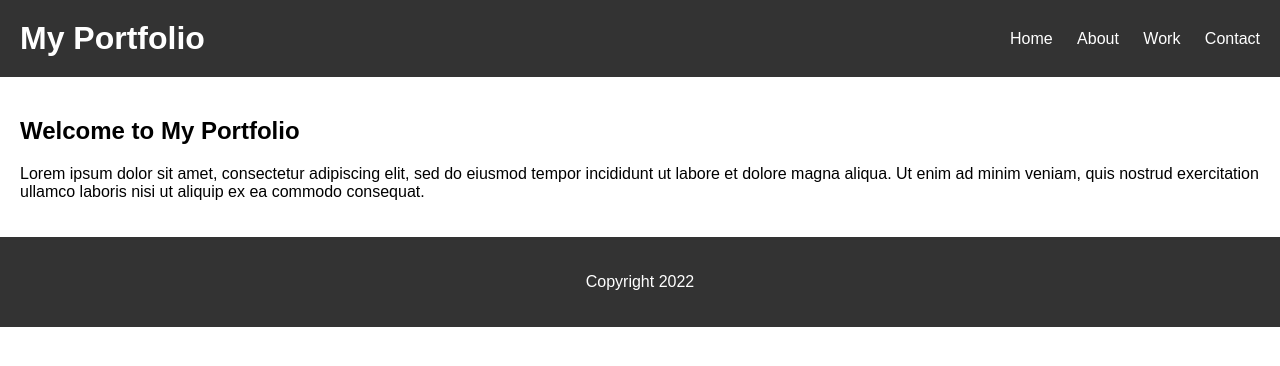
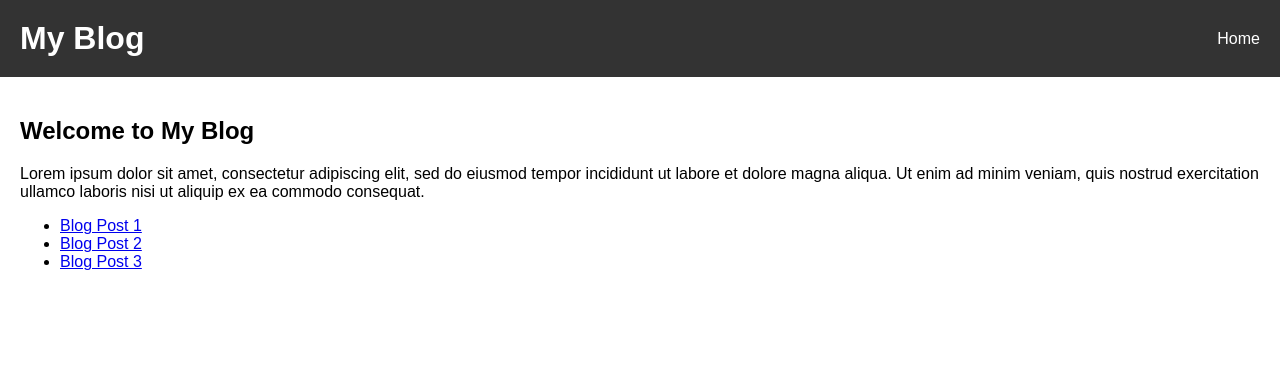
Before and after one commit to thearpanth/aa, a plain HTML site: page index.html in a window 1280 px wide. Drawn offline with Linux system fonts and the light colour scheme.

Commit message:
Update index.html

```diff
--- a/index.html
+++ b/index.html
@@ -2,31 +2,31 @@
 <html>
   <head>
     <meta charset="utf-8">
-    <title>My Portfolio</title>
+    <title>My Blog</title>
     <link rel="stylesheet" href="style.css">
   </head>
   <body>
     <header>
-      <h1>My Portfolio</h1>
+      <h1>My Blog</h1>
       <nav>
         <a href="/">Home</a>
-        <a href="/about.html">About</a>
-        <a href="/work.html">Work</a>
-        <a href="/contact.html">Contact</a>
       </nav>
     </header>
     <main>
-      <h2>Welcome to My Portfolio</h2>
+      <h2>Welcome to My Blog</h2>
       <p>
         Lorem ipsum dolor sit amet, consectetur adipiscing elit, sed do eiusmod
         tempor incididunt ut labore et dolore magna aliqua. Ut enim ad minim
         veniam, quis nostrud exercitation ullamco laboris nisi ut aliquip ex ea
         commodo consequat.
       </p>
-    </main>
-    <footer>
-      <p>Copyright 2022</p>
-    </footer>
-    <script src="script.js"></script>
-  </body>
-</html>
+      <ul>
+        <li>
+          <a href="/article1.html">Blog Post 1</a>
+        </li>
+        <li>
+          <a href="/article2.html">Blog Post 2</a>
+        </li>
+        <li>
+          <a href="/article3.html">Blog Post 3</a>
+        </li>
```
